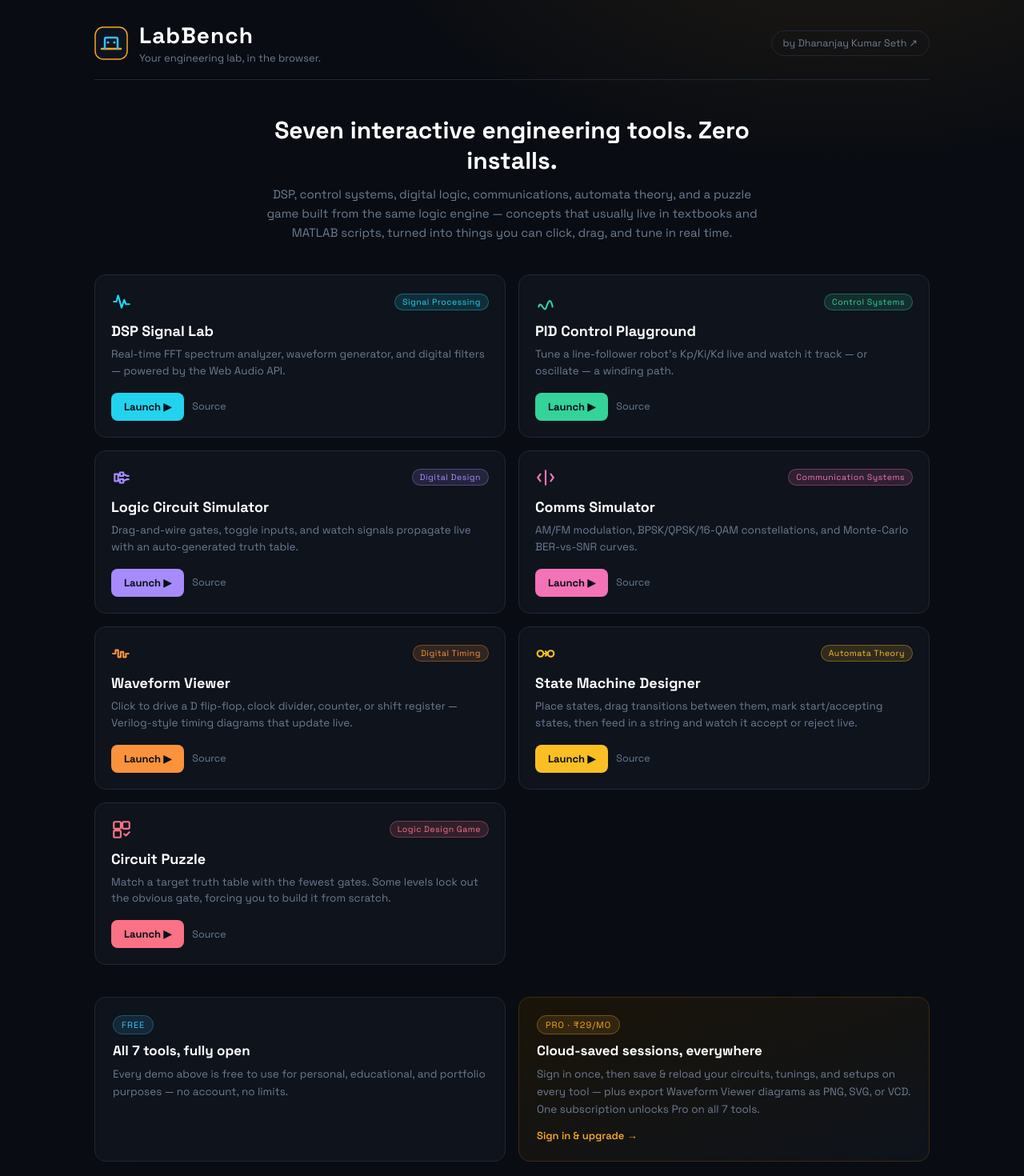
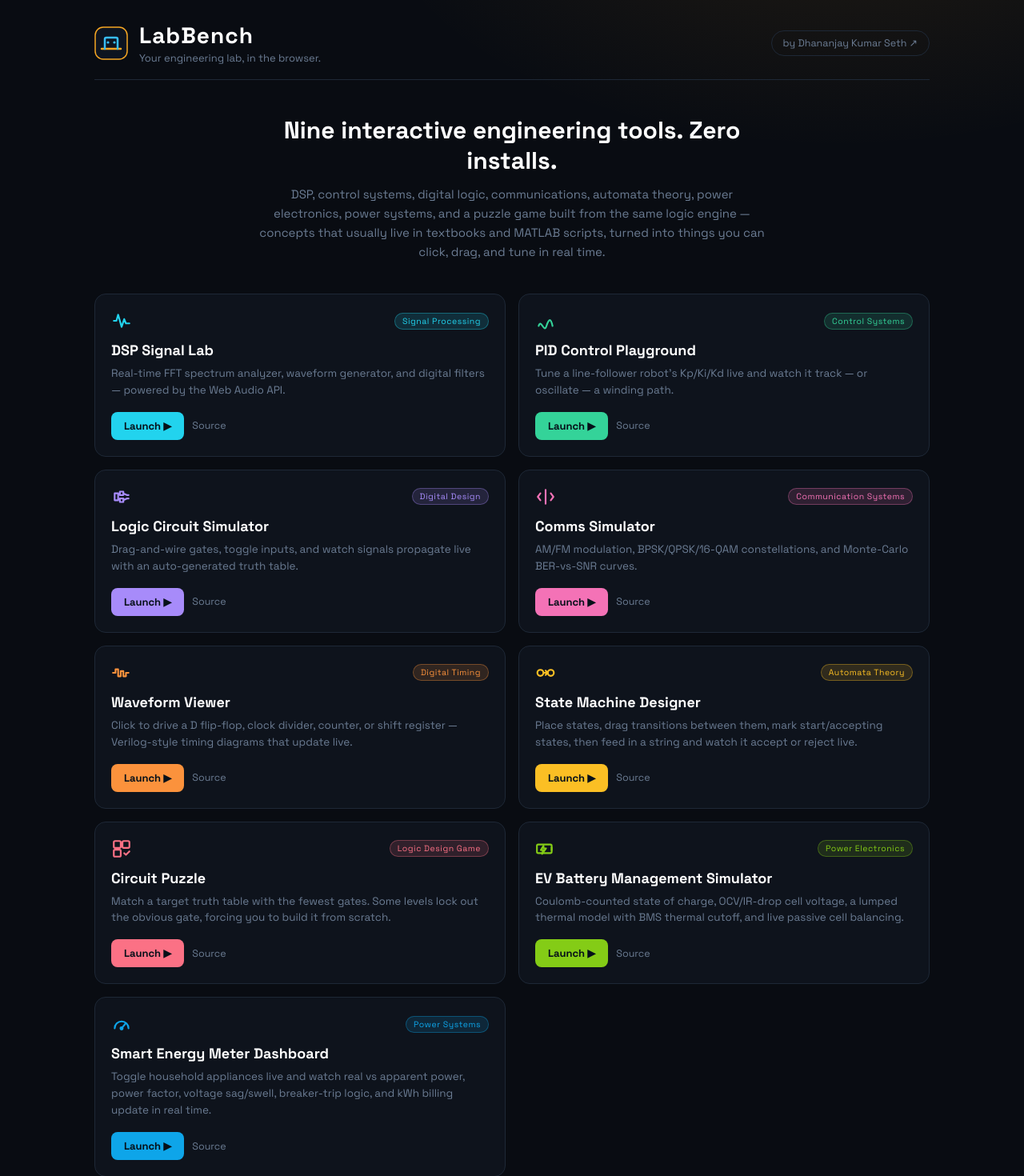
Before and after one commit to Dhananjay-ku-seth/labbench-hub, a React (Vite) app: page / in a window 1280 px wide. Shown: the top 1470 px of the page at 80% size. Built offline with nearby package versions, Linux system fonts and the light colour scheme; the HTML template or start-up script is replaced by a standard one.

Commit message:
Add EV Battery Management Simulator + Smart Energy Meter Dashboard (7 -> 9 tools)

```diff
--- a/index.html
+++ b/index.html
@@ -5,7 +5,7 @@
     <meta name="viewport" content="width=device-width, initial-scale=1.0" />
     <meta name="google-site-verification" content="y4GMqp-Vt9IKvyS45u2GyLuwoP01t6OO2pXBPWZrCBw" />
     <title>LabBench — Your Engineering Lab, in the Browser</title>
-    <meta name="description" content="LabBench is a suite of interactive engineering tools you can run in the browser — real-time DSP/FFT, PID control, digital logic, and communication systems. Free demos, by Dhananjay Kumar Seth." />
+    <meta name="description" content="LabBench is a suite of interactive engineering tools you can run in the browser — real-time DSP/FFT, PID control, digital logic, communication systems, power electronics, and power systems. Free demos, by Dhananjay Kumar Seth." />
     <meta name="author" content="Dhananjay Kumar Seth" />
     <link rel="canonical" href="https://labbench-hub.vercel.app/" />
 
--- a/src/App.tsx
+++ b/src/App.tsx
@@ -88,6 +88,28 @@ const TOOLS: Tool[] = [
     repo: "https://github.com/Dhananjay-ku-seth/circuit-puzzle",
     icon: <><rect x="3" y="3" width="8" height="8" rx="1.5" /><rect x="13" y="3" width="8" height="8" rx="1.5" /><rect x="3" y="13" width="8" height="8" rx="1.5" /><path d="M15 17l2 2 4-4" /></>,
   },
+  {
+    id: "battery",
+    name: "EV Battery Management Simulator",
+    tag: "Power Electronics",
+    desc: "Coulomb-counted state of charge, OCV/IR-drop cell voltage, a lumped thermal model with BMS thermal cutoff, and live passive cell balancing.",
+    accent: "#84cc16",
+    glow: "rgba(132,204,22,0.35)",
+    demo: "https://ev-battery-sim-six.vercel.app/",
+    repo: "https://github.com/Dhananjay-ku-seth/ev-battery-sim",
+    icon: <><rect x="2" y="7" width="17" height="10" rx="1.5" /><path d="M19 10.5v3" /><path d="M9.5 8.5l-3 5h2.7L8 18l4.5-6.5h-2.7z" /></>,
+  },
+  {
+    id: "energymeter",
+    name: "Smart Energy Meter Dashboard",
+    tag: "Power Systems",
+    desc: "Toggle household appliances live and watch real vs apparent power, power factor, voltage sag/swell, breaker-trip logic, and kWh billing update in real time.",
+    accent: "#0ea5e9",
+    glow: "rgba(14,165,233,0.35)",
+    demo: "https://smart-energy-meter-pink.vercel.app/",
+    repo: "https://github.com/Dhananjay-ku-seth/smart-energy-meter",
+    icon: <><path d="M4 17a8 8 0 0 1 16 0" /><path d="M12 17l4.5-5.5" /><circle cx="12" cy="17" r="1.3" /></>,
+  },
 ];
 
 function Logo() {
@@ -121,11 +143,11 @@ export default function App() {
       </header>
 
       <section className="hero">
-        <h2>Seven interactive engineering tools. Zero installs.</h2>
+        <h2>Nine interactive engineering tools. Zero installs.</h2>
         <p>
-          DSP, control systems, digital logic, communications, automata theory, and a puzzle game built
-          from the same logic engine — concepts that usually live in textbooks and MATLAB scripts, turned
-          into things you can click, drag, and tune in real time.
+          DSP, control systems, digital logic, communications, automata theory, power electronics, power
+          systems, and a puzzle game built from the same logic engine — concepts that usually live in
+          textbooks and MATLAB scripts, turned into things you can click, drag, and tune in real time.
         </p>
       </section>
 
@@ -151,14 +173,14 @@ export default function App() {
       <section className="pricing">
         <div className="pricing-card free">
           <span className="ptag">Free</span>
-          <h3>All 7 tools, fully open</h3>
+          <h3>All 9 tools, fully open</h3>
           <p>Every demo above is free to use for personal, educational, and portfolio purposes — no account, no limits.</p>
         </div>
         <div className="pricing-card pro">
           <span className="ptag pro-tag">Pro · ₹29/mo</span>
           <h3>Cloud-saved sessions, everywhere</h3>
           <p>Sign in once, then save &amp; reload your circuits, tunings, and setups on every tool — plus export
-            Waveform Viewer diagrams as PNG, SVG, or VCD. One subscription unlocks Pro on all 7 tools.</p>
+            Waveform Viewer diagrams as PNG, SVG, or VCD. One subscription unlocks Pro on all 9 tools.</p>
           <a className="notify" href="https://logic-circuit-sim.vercel.app/" target="_blank" rel="noopener noreferrer">Sign in &amp; upgrade →</a>
         </div>
       </section>
```
